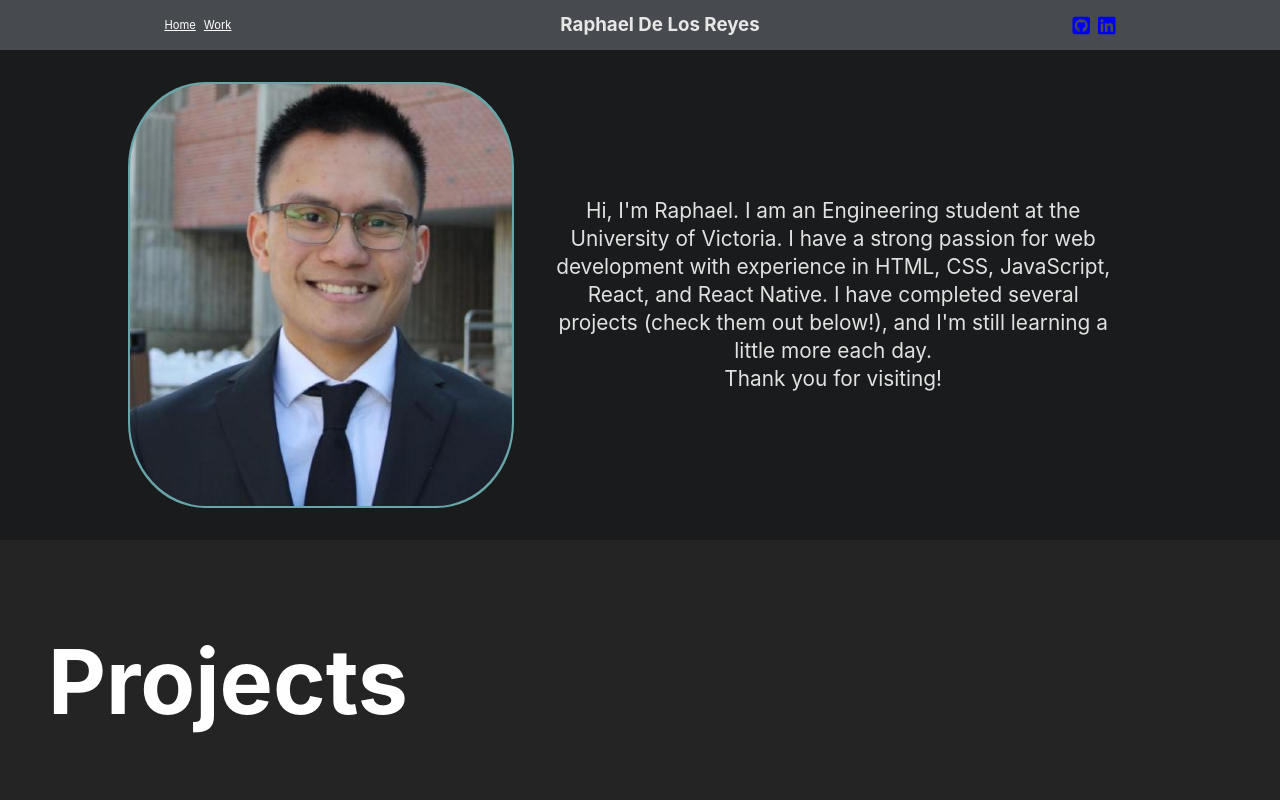
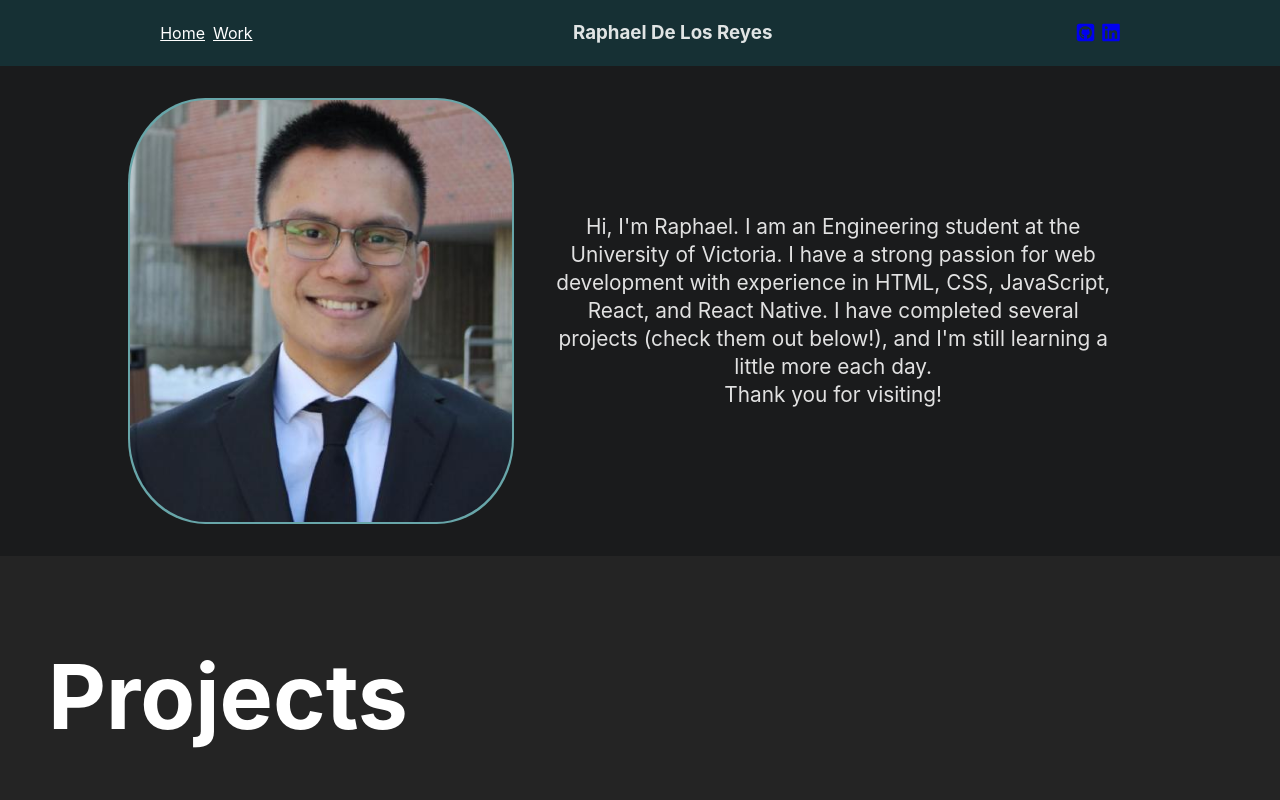
Before and after one commit to RD2P/RD2P.github.io, a React (Vite) app: page / in a window 1280 px wide. Shown: the top 800 px of the page. Built offline with nearby package versions, Linux system fonts and the light colour scheme.

Commit message:
Layout fix for NavBar component

```diff
--- a/src/components/NavBar.jsx
+++ b/src/components/NavBar.jsx
@@ -4,7 +4,7 @@ const NavBar = () => {
   return (
     <header className="navbar">
       <nav>
-        <a href="#/">Home</a>
+        <a href="https://rd2p.github.io/">Home</a>
         <a href="#/">Work</a>
       </nav>
       <h3 className="name">Raphael De Los Reyes</h3>
--- a/src/styles/navbar.css
+++ b/src/styles/navbar.css
@@ -1,7 +1,7 @@
 .navbar {
-  background-color: rgb(71, 75, 79);
+  /* background-color: rgb(71, 75, 79); */
+  background-color: var(--primary);
   width: 100%;
-  height: 50px;
   display: flex;
   align-items: center;
   justify-content: space-around;
@@ -13,7 +13,6 @@ nav {
   display: flex;
   justify-content: space-between;
   padding: 0 0.5rem;
-  font-size: 0.7rem;
 }
 
 nav a {
@@ -21,16 +20,15 @@ nav a {
   color: white;
 }
 
-/* h3 {} */
-
 .socials-icons {
   display: flex;
-  height: 100%;
-  justify-content: space-between;
+  /* height: 100%; */
+  /* justify-content: space-between; */
 }
 
 .social {
   align-self: center;
   justify-self: center;
   margin-right: 0.5rem;
+  height: 100%;
 }
```
